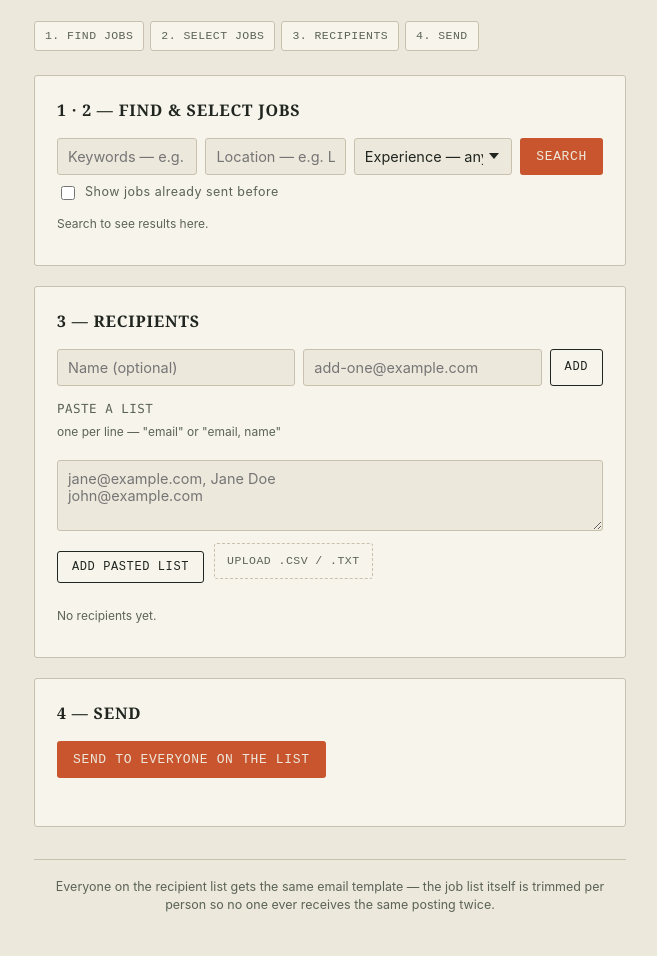
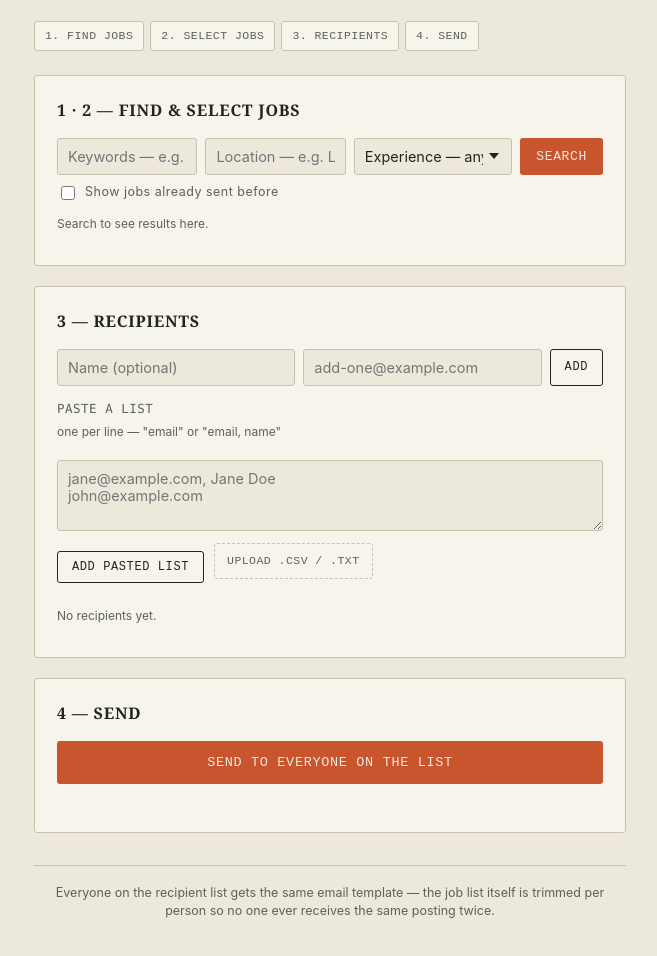
Before and after one commit to navyaaaasingh/job-broadcaster, a website: page public/index.html in a window 1280 px wide. Shown: the part 130-1086 px from the top of the page, without its empty margins (310-967 px from the left). Drawn offline with Linux system fonts and the light colour scheme; no server answers.

Commit message:
Update style.css

```diff
--- a/public/style.css
+++ b/public/style.css
@@ -374,3 +374,17 @@ button.ghost {
   color: var(--ink-soft);
   margin-left: 8px;
 }
+
+/* ---- Step 4: send-only card (no compose fields) ---- */
+
+#send-form {
+  align-items: center;
+  text-align: center;
+  gap: 10px;
+}
+
+#send-btn {
+  width: 100%;
+  padding: 14px 16px;
+  font-size: 13.5px;
+}
```
